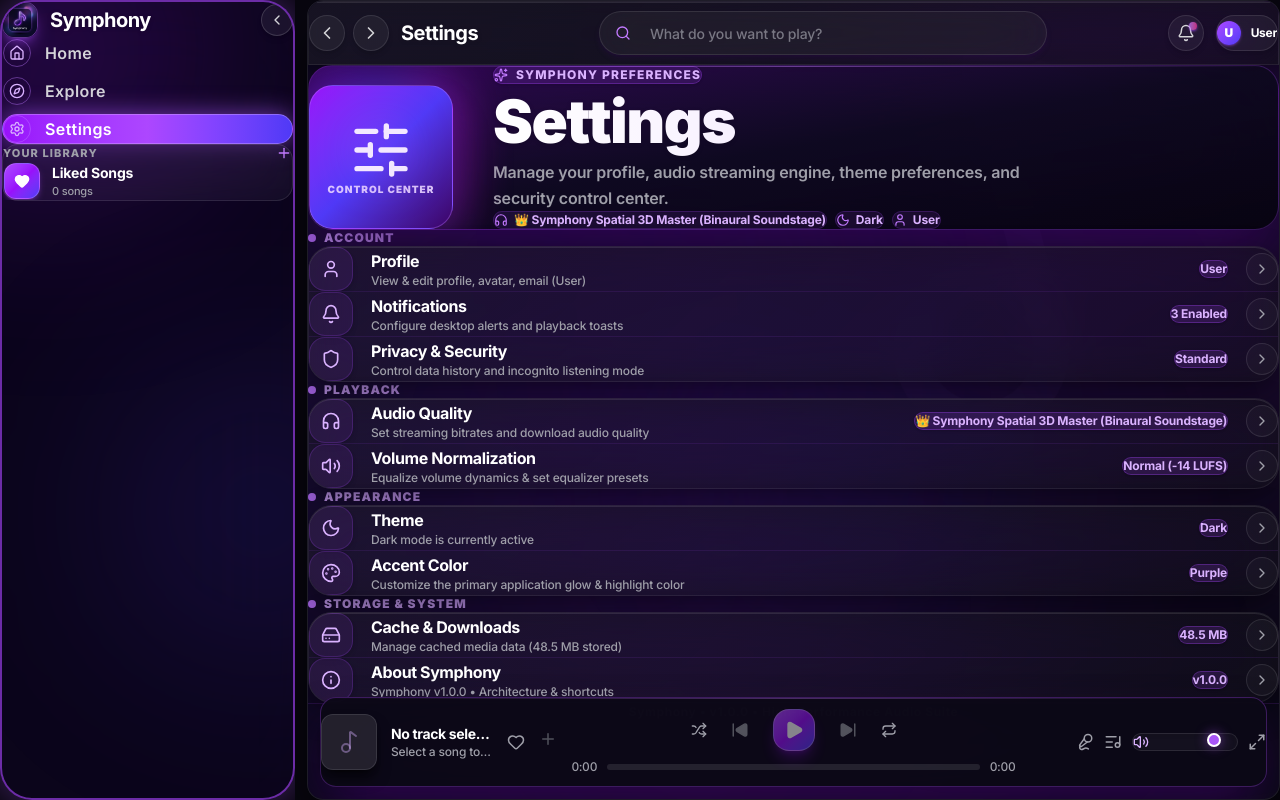
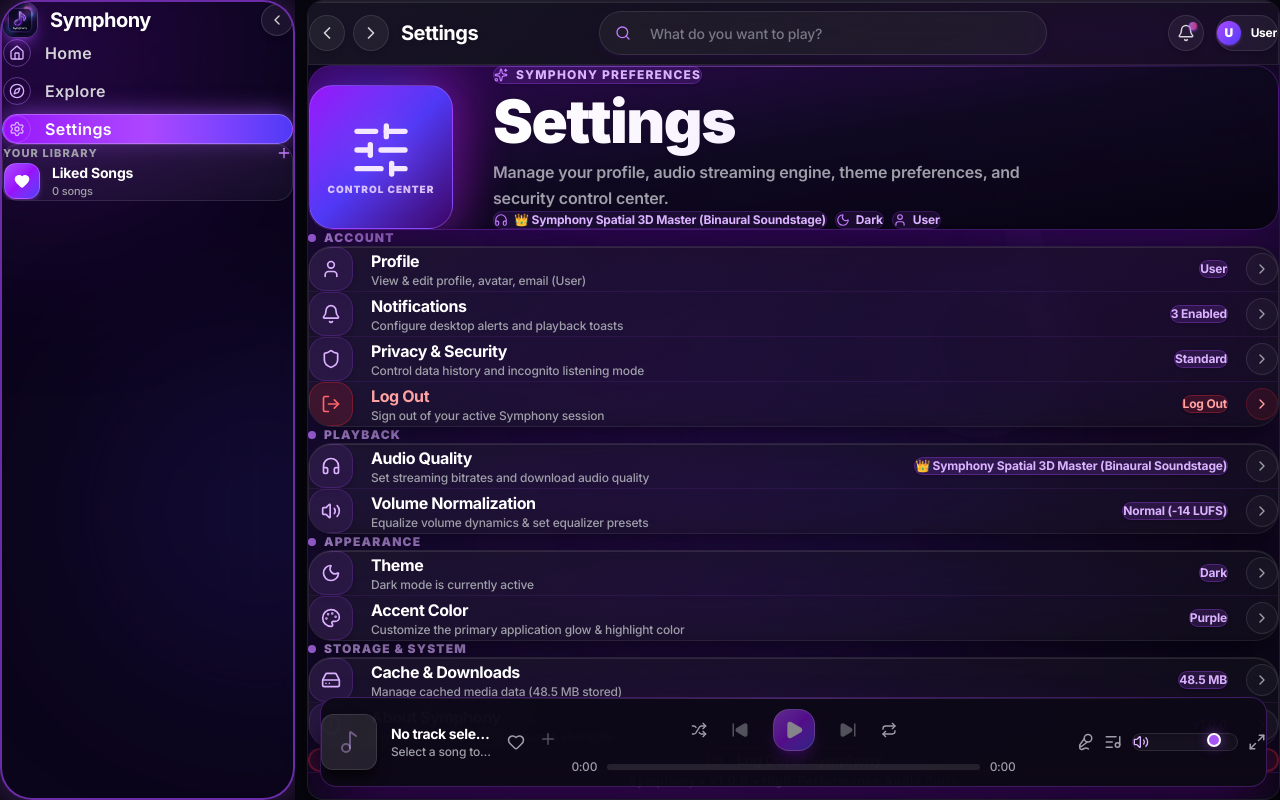
Before and after one commit to error404-004/Symphony, a React (Vite) app in the folder frontend/: page /settings in a window 1280 px wide. Built offline with nearby package versions, Linux system fonts and the light colour scheme.

Commit message:
feat: add Log Out buttons to Settings Account section, Settings action card, and Profile page action bar

```diff
--- a/frontend/src/pages/ProfilePage.jsx
+++ b/frontend/src/pages/ProfilePage.jsx
@@ -23,6 +23,7 @@
   Search,
   Shuffle,
   Plus,
+  LogOut,
 } from 'lucide-react'
 import SongContextMenu from '../components/ui/SongContextMenu'
 
@@ -215,6 +216,16 @@
             >
               <Settings className="w-4 h-4 text-purple-300" />
               <span>Settings</span>
+            </motion.button>
+
+            <motion.button
+              whileHover={{ scale: 1.04, backgroundColor: 'rgba(239, 68, 68, 0.25)' }}
+              whileTap={{ scale: 0.96 }}
+              onClick={() => showToast('Log out requested')}
+              className="px-5 py-2.5 rounded-2xl bg-red-500/10 hover:bg-red-500/20 border border-red-500/30 text-red-300 hover:text-red-100 text-xs font-bold flex items-center gap-2 transition-all cursor-pointer shadow-sm"
+            >
+              <LogOut className="w-4 h-4 text-red-400" />
+              <span>Log Out</span>
             </motion.button>
           </div>
         </div>
--- a/frontend/src/pages/SettingsPage.jsx
+++ b/frontend/src/pages/SettingsPage.jsx
@@ -29,6 +29,7 @@
   Terminal,
   Activity,
   Zap,
+  LogOut,
 } from 'lucide-react'
 
 /* ============================================
@@ -203,6 +204,15 @@
           badge: privacy.incognito ? 'Incognito ON' : 'Standard',
           onClick: () => setActiveModal('privacy'),
         },
+        {
+          id: 'logout',
+          label: 'Log Out',
+          description: 'Sign out of your active Symphony session',
+          icon: LogOut,
+          badge: 'Log Out',
+          isDanger: true,
+          onClick: () => showToast('Log out requested'),
+        },
       ],
     },
     {
@@ -340,32 +350,56 @@
           </h2>
 
           <div className="glass-card backdrop-blur-2xl bg-gradient-to-br from-[#120a26]/90 via-[#0a0618]/90 to-[#06030e]/95 border border-purple-500/20 rounded-3xl overflow-hidden divide-y divide-purple-500/10 shadow-2xl shadow-purple-950/30">
-            {items.map(({ id, label, description, icon: Icon, badge, onClick }) => (
+            {items.map(({ id, label, description, icon: Icon, badge, isDanger, onClick }) => (
               <motion.button
                 key={id}
                 onClick={onClick}
-                whileHover={{ backgroundColor: 'rgba(255, 255, 255, 0.04)' }}
+                whileHover={{ backgroundColor: isDanger ? 'rgba(239, 68, 68, 0.08)' : 'rgba(255, 255, 255, 0.04)' }}
                 whileTap={{ scale: 0.995 }}
-                className="flex items-center gap-4.5 w-full p-4 sm:p-5 text-left transition-all duration-200 group cursor-pointer"
+                className={`flex items-center gap-4.5 w-full p-4 sm:p-5 text-left transition-all duration-200 group cursor-pointer ${
+                  isDanger ? 'hover:bg-red-500/10' : ''
+                }`}
               >
-                <div className="flex items-center justify-center w-11 h-11 rounded-2xl bg-purple-500/10 border border-purple-500/20 text-purple-300 group-hover:text-purple-200 group-hover:bg-purple-600/25 group-hover:border-purple-400/40 transition-all duration-300 shrink-0 shadow-md">
+                <div
+                  className={`flex items-center justify-center w-11 h-11 rounded-2xl transition-all duration-300 shrink-0 shadow-md ${
+                    isDanger
+                      ? 'bg-red-500/15 border border-red-500/30 text-red-400 group-hover:bg-red-600/30 group-hover:border-red-400/50 group-hover:text-red-200'
+                      : 'bg-purple-500/10 border border-purple-500/20 text-purple-300 group-hover:text-purple-200 group-hover:bg-purple-600/25 group-hover:border-purple-400/40'
+                  }`}
+                >
                   <Icon className="w-5 h-5" />
                 </div>
 
                 <div className="flex-1 min-w-0">
-                  <p className="text-sm sm:text-base font-bold text-white tracking-tight group-hover:text-purple-200 transition-colors">
+                  <p
+                    className={`text-sm sm:text-base font-bold tracking-tight transition-colors ${
+                      isDanger ? 'text-red-300 group-hover:text-red-100' : 'text-white group-hover:text-purple-200'
+                    }`}
+                  >
                     {label}
                   </p>
                   <p className="text-xs text-zinc-400 truncate mt-0.5 font-medium">{description}</p>
                 </div>
 
                 {badge && (
-                  <span className="px-3.5 py-1.5 rounded-xl bg-purple-500/15 text-purple-300 text-xs font-bold border border-purple-500/30 shadow-sm shrink-0">
+                  <span
+                    className={`px-3.5 py-1.5 rounded-xl text-xs font-bold border shadow-sm shrink-0 ${
+                      isDanger
+                        ? 'bg-red-500/15 text-red-300 border-red-500/30'
+                        : 'bg-purple-500/15 text-purple-300 border-purple-500/30'
+                    }`}
+                  >
                     {badge}
                   </span>
                 )}
 
-                <div className="w-8 h-8 rounded-full bg-white/[0.03] group-hover:bg-purple-500/20 border border-white/10 group-hover:border-purple-400/40 flex items-center justify-center text-zinc-400 group-hover:text-white transition-all shrink-0">
+                <div
+                  className={`w-8 h-8 rounded-full border flex items-center justify-center transition-all shrink-0 ${
+                    isDanger
+                      ? 'bg-red-500/10 border-red-500/20 group-hover:bg-red-500/30 text-red-300 group-hover:text-white'
+                      : 'bg-white/[0.03] border-white/10 group-hover:bg-purple-500/20 group-hover:border-purple-400/40 text-zinc-400 group-hover:text-white'
+                  }`}
+                >
                   <ChevronRight className="w-4 h-4" />
                 </div>
               </motion.button>
@@ -373,6 +407,19 @@
           </div>
         </motion.section>
       ))}
+
+      {/* Log Out Action Card */}
+      <motion.div variants={itemVariants} className="pt-2">
+        <motion.button
+          whileHover={{ scale: 1.01, backgroundColor: 'rgba(239, 68, 68, 0.15)' }}
+          whileTap={{ scale: 0.985 }}
+          onClick={() => showToast('Log out requested')}
+          className="w-full py-4 px-6 rounded-3xl bg-red-500/10 hover:bg-red-500/20 border-2 border-red-500/30 hover:border-red-500/60 text-red-300 hover:text-red-100 font-extrabold text-sm flex items-center justify-center gap-3 transition-all duration-300 shadow-xl shadow-red-950/30 cursor-pointer"
+        >
+          <LogOut className="w-5 h-5 text-red-400" />
+          <span>Log Out of Symphony</span>
+        </motion.button>
+      </motion.div>
 
       {/* Footer Branding */}
       <motion.div variants={itemVariants} className="text-center py-8 border-t border-purple-500/15">
```
